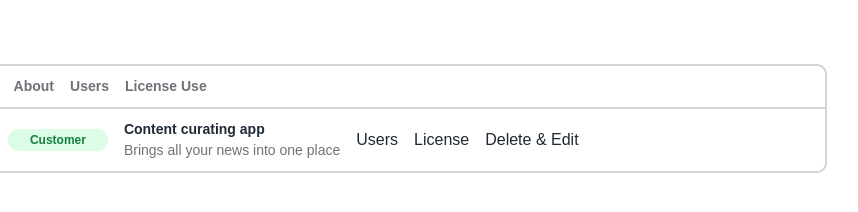
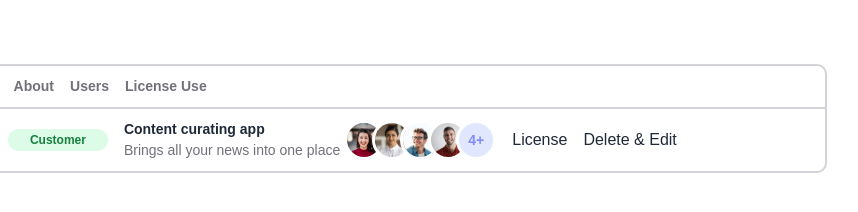
Before and after one commit to shamscorner/responsive-data-table-with-css-grid-flexbox, a plain HTML site: page index.html in a window 1280 px wide. Shown: the full height of the page, 298-1156 px from the left. Drawn offline with Linux system fonts and the light colour scheme.

Commit message:
feat: add users column

```diff
--- a/index.html
+++ b/index.html
@@ -45,7 +45,42 @@
 						</div>
 					</div>
 
-					<div class="col-users">Users</div>
+					<div class="col-users">
+						<div class="users" data-users="4+">
+							<img
+								src="assets/users/user1.jpeg"
+								alt="User 1"
+								width="40"
+								height="40"
+								class="user-profile"
+								title="User 1"
+							/>
+							<img
+								src="assets/users/user3.jpeg"
+								alt="User 3"
+								width="40"
+								height="40"
+								class="user-profile"
+								title="User 3"
+							/>
+							<img
+								src="assets/users/user8.jpeg"
+								alt="User 8"
+								width="40"
+								height="40"
+								class="user-profile"
+								title="User 8"
+							/>
+							<img
+								src="assets/users/user4.jpeg"
+								alt="User 4"
+								width="40"
+								height="40"
+								class="user-profile"
+								title="User 4"
+							/>
+						</div>
+					</div>
 
 					<div class="col-license">License</div>
 
--- a/main.css
+++ b/main.css
@@ -145,3 +145,30 @@ p, h1, h2, h3, h4, h5, h6 {
   color: rgb(185 28 28);
   background-color: rgb(254 226 226);
 }
+
+/* users */
+.data-table .users {
+  display: flex;
+}
+
+.data-table .users .user-profile,
+.data-table .users::after {
+  border: 3px solid white;
+  border-radius: 100%;
+  object-fit: cover;
+  margin-left: -12px;
+  width: 40px;
+  height: 40px;
+}
+
+.data-table .users::after {
+  content: attr(data-users);
+  display: flex;
+  flex-shrink: 0;
+  justify-content: center;
+  align-items: center;
+  color: var(--indigo-400);
+  background-color: var(--indigo-100);
+  font-size: var(--text-sm);
+  font-weight: 600;
+}
```
